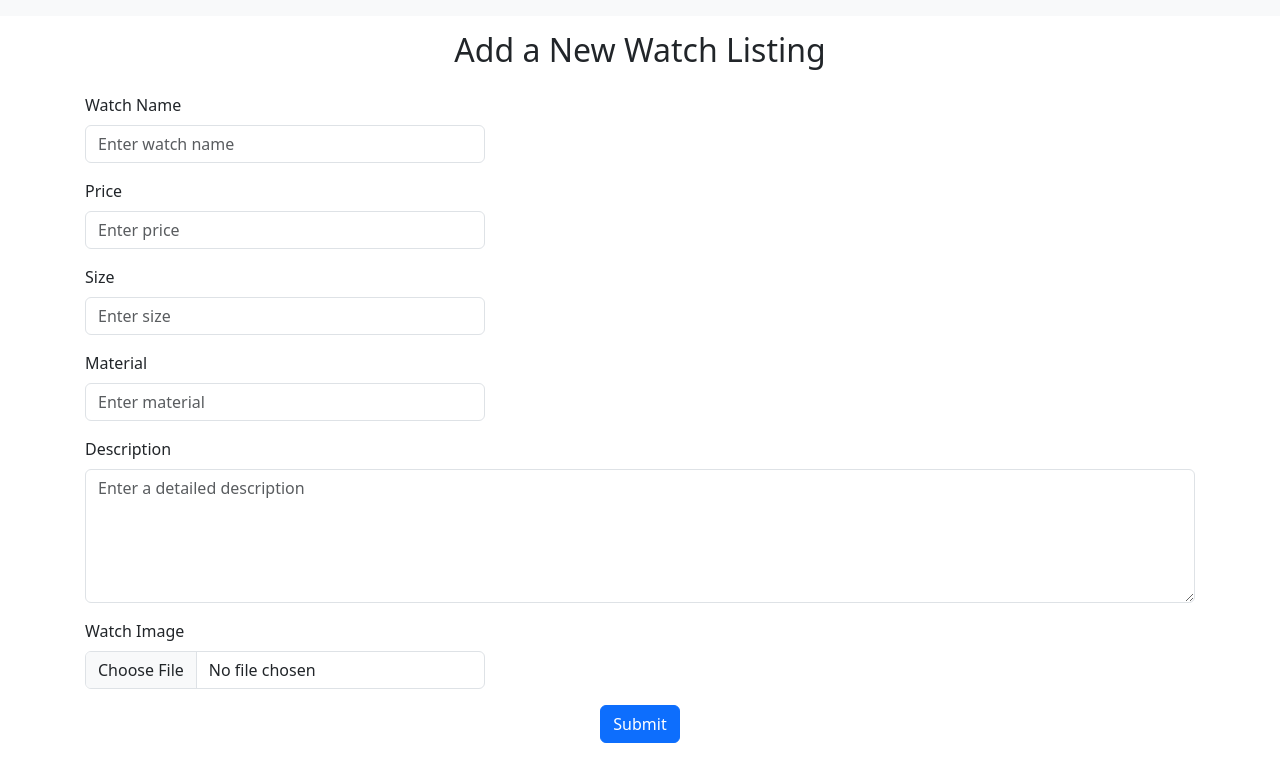
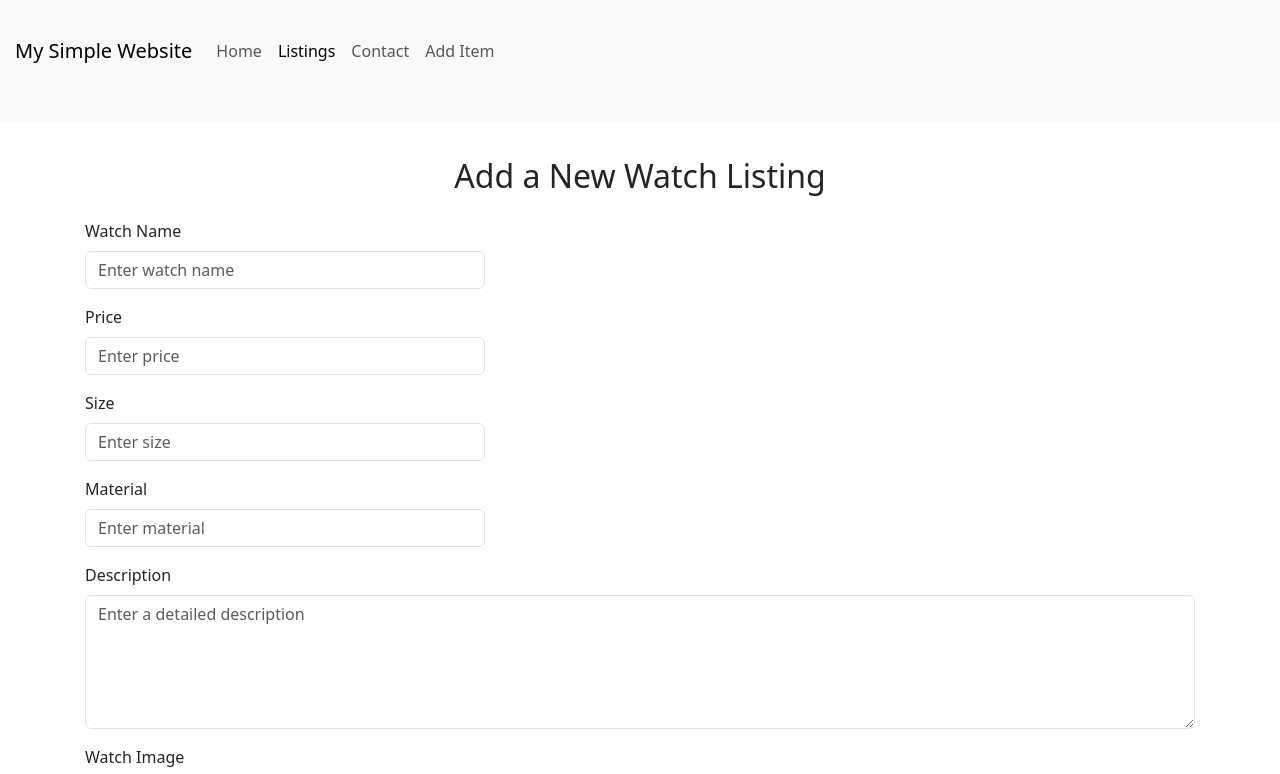
Before and after one commit to gariypaul/watchout, a plain HTML site: page WatchWeb/additem.html in a window 1280 px wide. Shown: the top 774 px of the page. Drawn offline with nearby package versions, Linux system fonts and the light colour scheme.

Commit message:
Update on additem page and more

```diff
--- a/WatchWeb/additem.html
+++ b/WatchWeb/additem.html
@@ -4,7 +4,19 @@
 <head>
     <meta charset="UTF-8">
     <meta name="viewport" content="width=device-width, initial-scale=1.0">
-    <title>Add Item - My Simple Website</title>
+    <!-- <title>Add Item - My Simple Website</title> -->
+    <head>
+        <meta charset="UTF-8">
+        <meta name="viewport" content="width=device-width, initial-scale=1.0">
+        <title>Listings - My Simple Website</title>
+        <link href="https://cdn.jsdelivr.net/npm/bootstrap@5.3.2/dist/css/bootstrap.min.css" rel="stylesheet" integrity="sha384-T3c6CoIi6uLrA9TneNEoa7RxnatzjcDSCmG1MXxSR1GAsXEV/Dwwykc2MPK8M2HN" crossorigin="anonymous">
+        <style>
+            header { margin-bottom: 20px; }
+            .navbar { margin-bottom: 20px; }
+            .card { margin-bottom: 20px; }
+            footer { margin-top: 20px; padding: 20px 0; text-align: center; }
+        </style>
+    </head>
     <link href="https://cdn.jsdelivr.net/npm/bootstrap@5.3.2/dist/css/bootstrap.min.css" rel="stylesheet">
     <style>
         header,
@@ -43,6 +55,31 @@
 
 <body>
     <nav class="navbar navbar-expand-lg navbar-light bg-light">
+
+        <nav class="navbar navbar-expand-lg navbar-light bg-light">
+            <div class="container">
+                <a class="navbar-brand" href="#">My Simple Website</a>
+                <button class="navbar-toggler" type="button" data-bs-toggle="collapse" data-bs-target="#navbarNav" aria-controls="navbarNav" aria-expanded="false" aria-label="Toggle navigation">
+                    <span class="navbar-toggler-icon"></span>
+                </button>
+                <div class="collapse navbar-collapse" id="navbarNav">
+                    <ul class="navbar-nav">
+                        <li class="nav-item">
+                            <a class="nav-link" href="home.html">Home</a>
+                        </li>
+                        <li class="nav-item">
+                            <a class="nav-link active" aria-current="page" href="listings.html">Listings</a>
+                        </li>
+                        <li class="nav-item">
+                            <a class="nav-link" href="#">Contact</a>
+                        </li>
+                        <li class="nav-item">
+                            <a class="nav-link" href="additem.html">Add Item</a>
+                        </li>
+                    </ul>
+                </div>
+            </div>
+        </nav>
 
     </nav>
     <section class="container">
```
Also changed, not shown: WatchWeb/WatchOut.html (+0 -3 lines), WatchWeb/home.html (+3 -0 lines), WatchWeb/listings.html (+3 -0 lines), 1 other file.
